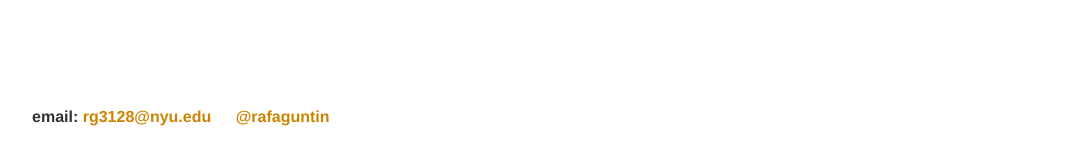
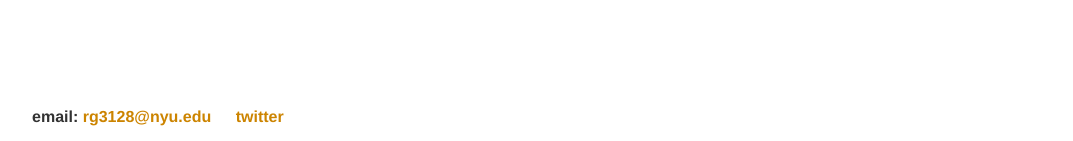
Before and after one commit to rafaguntin/rafaguntin.github.io, a Jekyll site: the page built from research/index.html, in a window 1280 px wide. Shown: the part 756-897 px from the top of the page, without its empty margins (96-1169 px from the left). Built offline with Jekyll 4.4.1, drawn with Linux system fonts in a browser that asks for light colours; comment, search, counter and statistics services are not loaded.

Commit message:
Update default.html

```diff
--- a/_layouts/default.html
+++ b/_layouts/default.html
@@ -25,7 +25,7 @@
   <footer>
    <ul>
    <li>email: <a href="mailto:rg3128@nyu.edu">rg3128@nyu.edu</a></li>
-     <li><a href="https://twitter.com/rafaguntin?ref_src=twsrc%5Etfw" class="twitter-button" data-show-count="false">@rafaguntin</a><script async src="https://platform.twitter.com/widgets.js" charset="utf-8"></script></li>
+     <li><a href="https://twitter.com/rafaguntin" class="twitter-button" data-show-count="false">twitter</a></li>
    </ul>
   </footer>
   </body>
```
